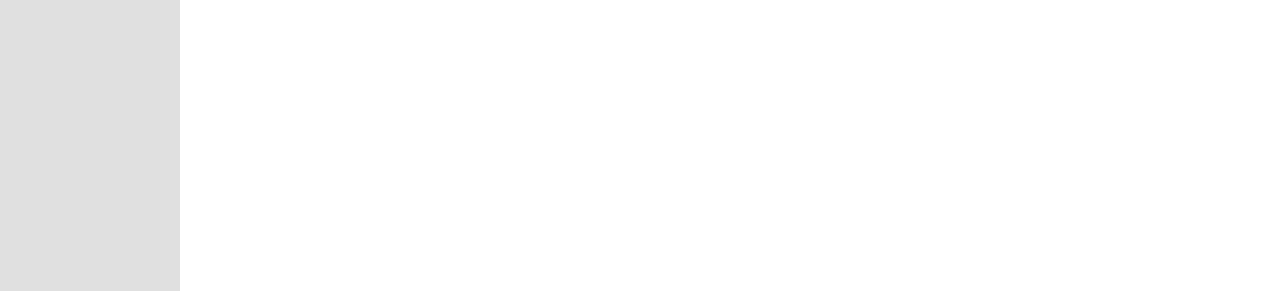
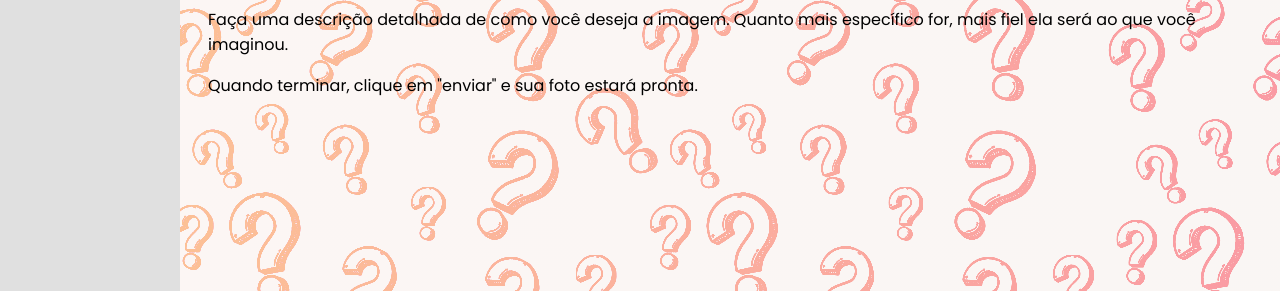
Before and after one commit to mariaseveriano/PI-GeracaoImagem, a website: page public/pages/ajuda/ajuda.html in a window 1280 px wide. Shown: the part 393-684 px from the top of the page. Drawn offline with nearby package versions, Linux system fonts and the light colour scheme.

Commit message:
Arrumando o fundo das abas Ajuda e Sobre

```diff
--- a/public/pages/ajuda/ajuda.css
+++ b/public/pages/ajuda/ajuda.css
@@ -9,6 +9,15 @@
 .main-content {
   margin-left: 180px;
   padding: 20px;
+}
+
+body {
+  display: flex;
+  justify-content: center;
+  align-items: center;
+  min-height: 100vh;
+  background: url('../../imagens/fundo-ajuda.png');
+  background-position: center;
 }
 
 .logo-inferior-esquerda {
--- a/public/pages/cadastro/cadastro.css
+++ b/public/pages/cadastro/cadastro.css
@@ -12,7 +12,7 @@ body {
     justify-content: center;
     align-items: center;
     min-height: 100vh;
-    background: url('../../imagens/background-login.jpeg');
+    background: url('../../imagens/fundo-login.png');
     background-position: center;
 }
 
--- a/public/pages/chat/chat.css
+++ b/public/pages/chat/chat.css
@@ -14,7 +14,6 @@ body {
     min-height: 100vh;
     background: url('../../imagens/background.png');
     background-position: center;
-    backdrop-filter: blur(2px);
 }
 
 /* logo poliedro */
--- a/public/pages/sobre/sobre.css
+++ b/public/pages/sobre/sobre.css
@@ -9,6 +9,15 @@
 .main-content {
     margin-left: 180px;
     padding: 20px;
+  }
+
+  body {
+    display: flex;
+    justify-content: center;
+    align-items: center;
+    min-height: 100vh;
+    background: url('../../imagens/fundo-sobre.png');
+    background-position: center;
   }
 
 .logo-inferior-esquerda {
```
Also changed, not shown: public/imagens/fundo-ajuda.png (added), public/imagens/fundo-login2.png (deleted), public/imagens/fundo-sobre.png (added).
